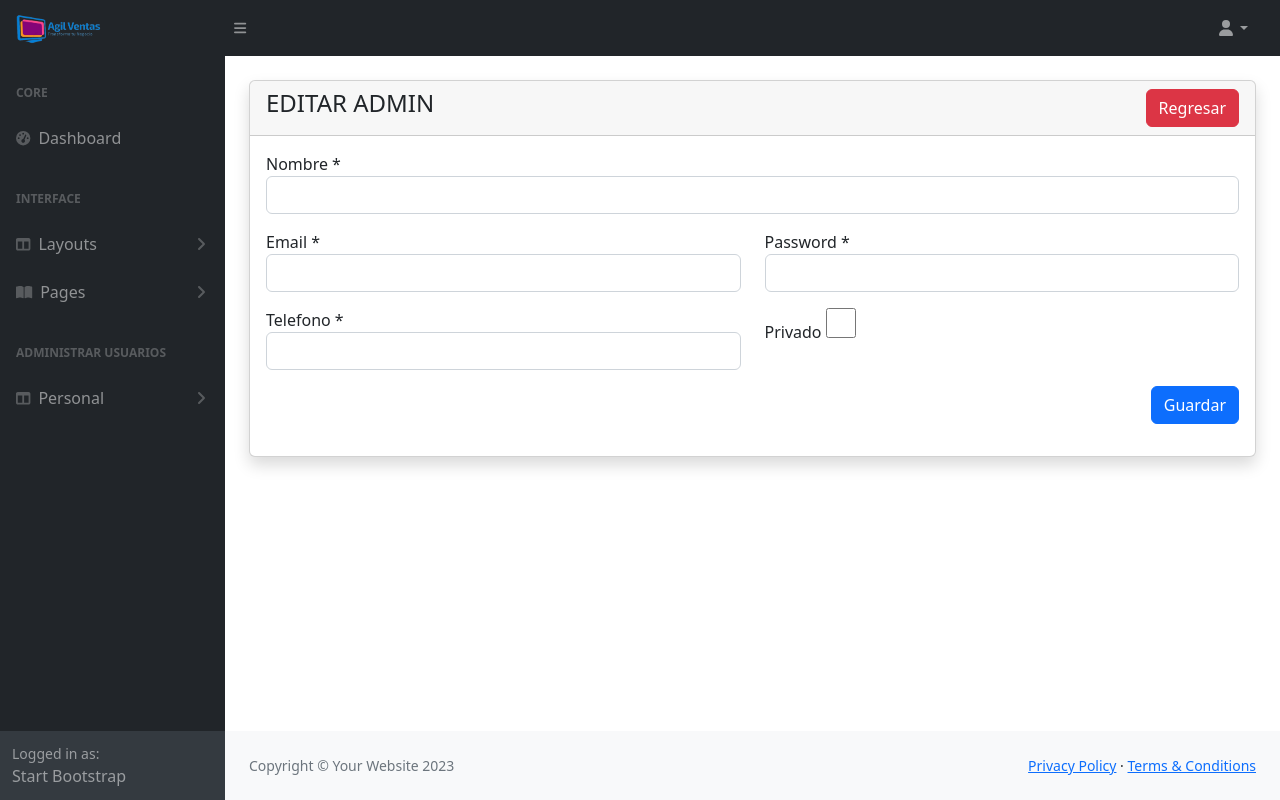
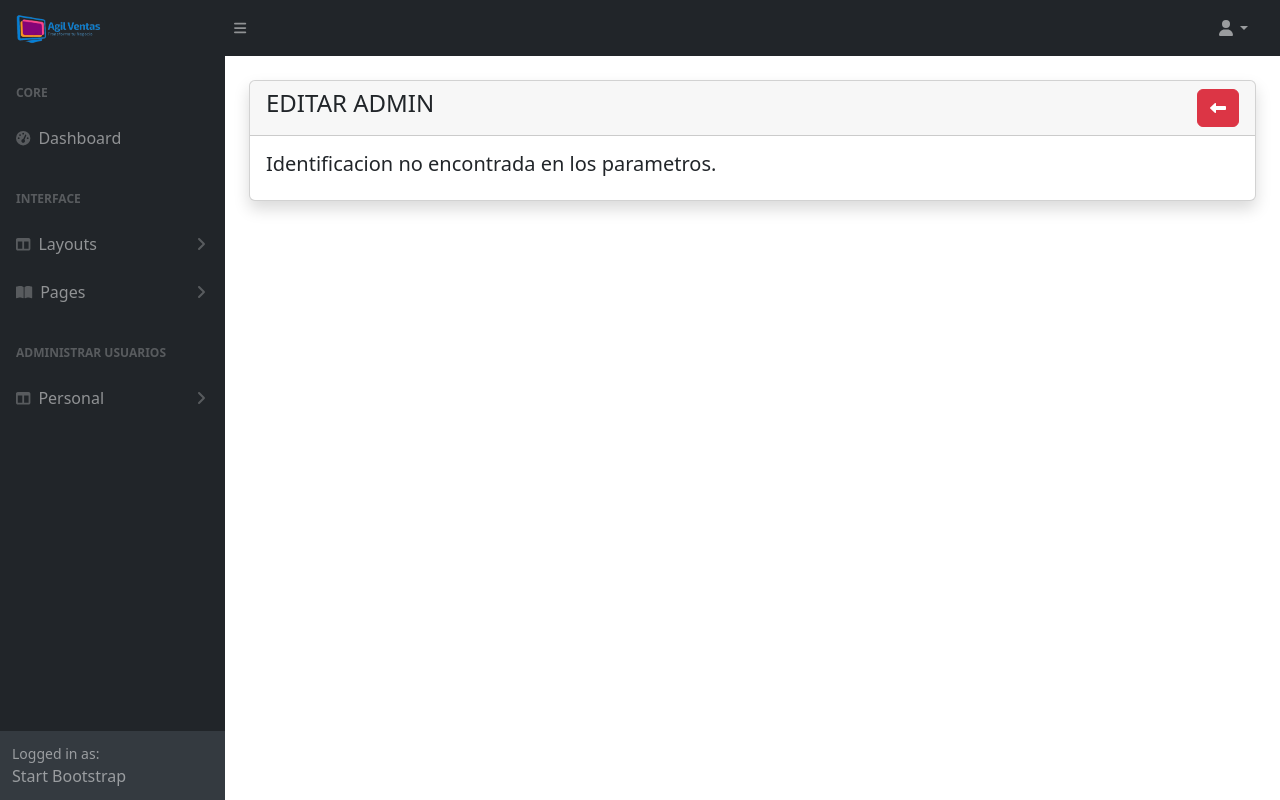
Before and after one commit to trdmonkey/agil-venta, a PHP site: page /admin/admins-edit.php in a window 1280 px wide. Run offline with PHP 8.4, Linux system fonts and the light colour scheme; some libraries are stand-ins or nearby versions.

Commit message:
opcion eliminar y actualizar crud de admins (se modifica funcion delete() en archivo function.php)

```diff
--- a/admin/admins-create.php
+++ b/admin/admins-create.php
@@ -32,6 +32,7 @@
                     </div>
                     <div class="col-md-3 mb-3">
                         <label for="">Privado</label>
+                        <br/>
                         <input type="checkbox" name="is_ban" style="width: 30px; height: 30px;" />
                     </div>
                     <div class="col-md-12 mb-3 text-end">
--- a/admin/admins-edit.php
+++ b/admin/admins-edit.php
@@ -4,7 +4,7 @@
     <div class="card mt-4 shadow">
         <div class="card-header">
             <h4 class="mb-0">EDITAR ADMIN
-                <a href="admins.php" class="btn btn-danger float-end">Regresar</a>
+                <a href="admins.php" class="btn btn-danger float-end" title="Regresar a al pagina anterior"><i class="fa-solid fa-left-long"></i></a>
             </h4>
         </div>
         <div class="card-body">
@@ -13,31 +13,68 @@
 
             <form action="code.php" method="POST">
 
+            <?php
+
+            if(isset($_GET['id'])) {
+
+                if($_GET['id'] != '') {
+
+                    $adminId = $_GET['id'];
+
+                } else {
+                    echo '<h5>Registro no encontrado.</h5>';
+                    return false;
+                }
+            } else {
+                echo '<h5>Identificacion no encontrada en los parametros.</h5>';
+                return false;
+            }
+
+            $adminData = getById('admins', $adminId);
+            if($adminData) {
+
+                if($adminData['status'] == 200) {
+                    ?>
+                    <input type="hidden" name="adminId" value="<?= $adminData['data']['id']; ?>">
                     <div class="row">
                         <div class="col-md-12 mb-3">
                             <label for="">Nombre *</label>
-                        <input type="text" name="name" required class="form-control" />
+                            <input type="text" name="name" value="<?= $adminData['data']['name']; ?>" required class="form-control" />
                         </div>
                         <div class="col-md-6 mb-3">
                             <label for="">Email *</label>
-                        <input type="email" name="email" required class="form-control" />
+                            <input type="email" name="email" value="<?= $adminData['data']['email']; ?>" required class="form-control" />
                         </div>
                         <div class="col-md-6 mb-3">
                             <label for="">Password *</label>
-                        <input type="password" name="password" required class="form-control" />
+                            <input type="password" name="password" class="form-control" />
                         </div>
                         <div class="col-md-6 mb-3">
                             <label for="">Telefono *</label>
-                        <input type="number" name="phone" required class="form-control" />
+                            <input type="number" name="phone" value="<?= $adminData['data']['phone']; ?>" required class="form-control" />
                         </div>
                         <div class="col-md-3 mb-3">
                             <label for="">Privado</label>
-                        <input type="checkbox" name="is_ban" style="width: 30px; height: 30px;" />
+                            <br/>
+                            <input type="checkbox" name="is_ban" <?= $adminData['data']['is_ban'] == true ? 'checked' : ''; ?> style="width: 30px; height: 30px;" />
                         </div>
                         <div class="col-md-12 mb-3 text-end">
-                        <button type="submit" name="saveAdmin" class="btn btn-primary">Guardar</button>
+                            <button type="submit" name="updateAdmin" class="btn btn-primary" title="Actualizar registro"><i class="fa-regular fa-floppy-disk"></i> Actualizar</button>
                         </div>
                     </div>
+                    <?php
+                } else {
+                    echo '<h5>'.$adminData['message'].'</h5>';
+                }
+
+            } else {
+                echo 'Algo salió mal!';
+                return false;
+            }
+
+            ?>
+
+
 
             </form>
         </div>
--- a/admin/admins.php
+++ b/admin/admins.php
@@ -41,7 +41,7 @@
                             <td><?= $adminItem['phone'] ?></td>
                             <td>
                                 <a href="admins-edit.php?id=<?= $adminItem['id']; ?>" class="btn btn-success btn-sm" title="Editar registro"><i class="fa-solid fa-pen"></i></a>
-                                <a href="admins-delete.php" class="btn btn-danger btn-sm" title="Eliminar registro"><i class="fa-solid fa-trash"></i></a>
+                                <a href="admins-delete.php?id=<?= $adminItem['id']; ?>" class="btn btn-danger btn-sm" title="Eliminar registro"><i class="fa-solid fa-trash"></i></a>
                             </td>
                         </tr>
                         <?php endforeach; ?>
--- a/config/function.php
+++ b/config/function.php
@@ -149,6 +149,22 @@ function delete($tableName, $id) {
 
 }
 
+function checkParamId($type) {
+
+    if(isset($_GET[$type])) {
+
+        if($_GET[$type] != '') {
+            return $_GET[$type];
+        } else {
+            return '<h5>Identificación no encontrada.</h5>';
+        }
+
+    } else {
+        return '<h5>Sin identificación.</h5>';
+    }
+
+}
+
 
 
 
```
Also changed, not shown: admin/admins-delete.php (added, +26 -0 lines), admin/code.php (+45 -0 lines). Lines whose indentation alone changed are shown as unchanged.
